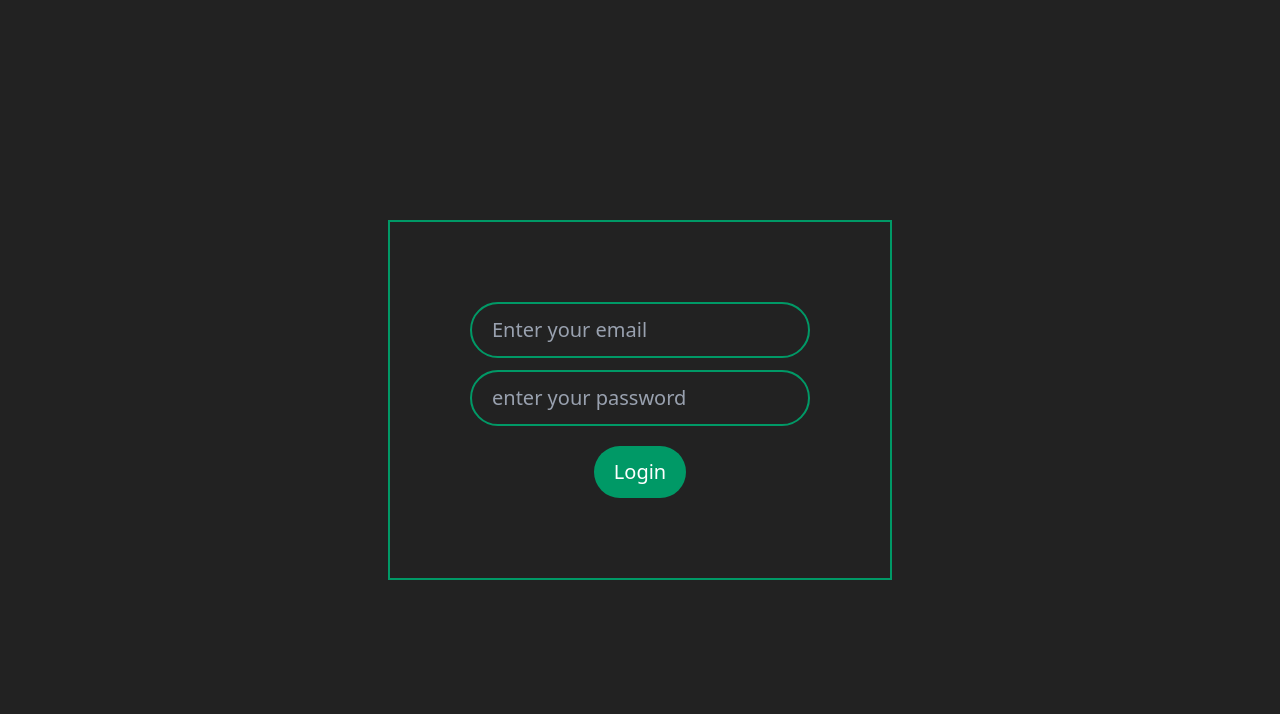
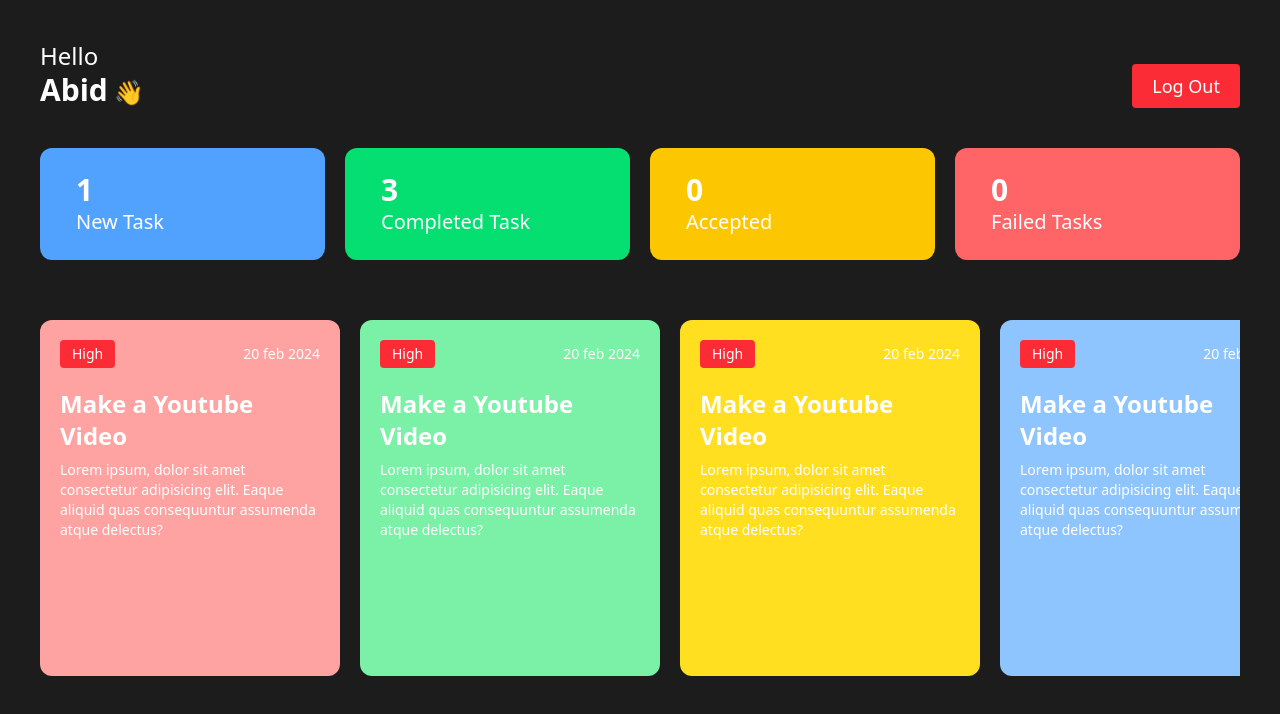
Before and after one commit to abidsarkar/Employee-Managemet-System-MERN-Stack, a React (Vite) app: page / in a window 1280 px wide. Shown: the top 714 px of the page. Built offline with nearby package versions, Linux system fonts and the light colour scheme.

Commit message:
demo employeeDashboard and task is done

```diff
--- a/src/App.jsx
+++ b/src/App.jsx
@@ -1,13 +1,15 @@
 
 import './App.css'
 import Login from './components/Auth/Login'
+import EmployeeDashboard from './components/DashBoard/EmployeeDashboard'
 
 function App() {
 
 
   return (
     <>
-      <Login/>
+      {/* <Login/>  */}
+      <EmployeeDashboard/>
     </>
   )
 }
--- a/src/components/DashBoard/EmployeeDashboard.jsx
+++ b/src/components/DashBoard/EmployeeDashboard.jsx
@@ -0,0 +1,16 @@
+import React from "react";
+import Header from "../Other/Header";
+import TaskListNumber from "../Other/TaskListNumber";
+import TaskList from "../TaskList/TaskList";
+
+const EmployeeDashboard = () => {
+  return (
+    <div className="p-10 bg-[#1C1C1C] h-screen">
+      <Header />
+      <TaskListNumber/>
+      <TaskList/>
+    </div>
+  );
+};
+
+export default EmployeeDashboard;
--- /dev/null
+++ b/src/components/Other/Header.jsx
@@ -0,0 +1,16 @@
+import React from "react";
+
+const Header = () => {
+  return (
+    <div className="flex items-end justify-between text-white">
+      <h1 className="text-2xl font-medium">
+        Hello <br /> <span className="text-3xl font-semibold">Abid</span> 👋
+      </h1>
+      <button className="bg-red-500 text-lg font-medium text-white px-5 py-2 rounded-sm">
+        Log Out
+      </button>
+    </div>
+  );
+};
+
+export default Header;
--- /dev/null
+++ b/src/components/Other/TaskListNumber.jsx
@@ -0,0 +1,26 @@
+import React from "react";
+
+const TaskListNumber = () => {
+  return (
+    <div className="flex screen justify-between gap-5 mt-10 text-white">
+      <div className="px-9 py-6 rounded-xl  w-[45%] bg-blue-400">
+        <h2 className="text-3xl font-semibold">1</h2>
+        <h3 className="text-xl font-medium">New Task</h3>
+      </div>
+      <div className="px-9 py-6 rounded-xl  w-[45%] bg-green-400">
+        <h2 className="text-3xl font-semibold">3</h2>
+        <h3 className="text-xl font-medium">Completed Task</h3>
+      </div>
+      <div className="px-9 py-6 rounded-xl  w-[45%] bg-yellow-400">
+        <h2 className="text-3xl font-semibold">0</h2>
+        <h3 className="text-xl font-medium">Accepted</h3>
+      </div>
+      <div className="px-9 py-6 rounded-xl  w-[45%] bg-red-400">
+        <h2 className="text-3xl font-semibold">0</h2>
+        <h3 className="text-xl font-medium">Failed Tasks</h3>
+      </div>
+    </div>
+  );
+};
+
+export default TaskListNumber;
--- /dev/null
+++ b/src/components/TaskList/TaskList.jsx
@@ -0,0 +1,57 @@
+import React from "react";
+
+const TaskList = () => {
+  return (
+    <div
+      id="taskList"
+      className="text-white flex overflow-x-auto items-center justify-start gap-5 flex-nowrap h-[55%] w-full py-5 mt-10 rounded-2xl"
+    >
+      <div className="flex-shrink-0 h-full w-[300px] p-5 bg-red-300 rounded-xl">
+        <div className="flex justify-between items-center">
+          <h3 className="bg-red-500 px-3 py-1 rounded-sm text-sm">High</h3>
+          <h4 className="text-sm">20 feb 2024</h4>
+        </div>
+        <h2 className="mt-5 text-2xl font-semibold">Make a Youtube Video</h2>
+        <p className="text-sm mt-2">
+          Lorem ipsum, dolor sit amet consectetur adipisicing elit. Eaque
+          aliquid quas consequuntur assumenda atque delectus?
+        </p>
+      </div>
+      <div className="flex-shrink-0 h-full w-[300px] p-5 bg-green-300 rounded-xl">
+        <div className="flex justify-between items-center">
+          <h3 className="bg-red-500 px-3 py-1 rounded-sm text-sm">High</h3>
+          <h4 className="text-sm">20 feb 2024</h4>
+        </div>
+        <h2 className="mt-5 text-2xl font-semibold">Make a Youtube Video</h2>
+        <p className="text-sm mt-2">
+          Lorem ipsum, dolor sit amet consectetur adipisicing elit. Eaque
+          aliquid quas consequuntur assumenda atque delectus?
+        </p>
+      </div>
+      <div className="flex-shrink-0 h-full w-[300px] p-5 bg-yellow-300 rounded-xl">
+        <div className="flex justify-between items-center">
+          <h3 className="bg-red-500 px-3 py-1 rounded-sm text-sm">High</h3>
+          <h4 className="text-sm">20 feb 2024</h4>
+        </div>
+        <h2 className="mt-5 text-2xl font-semibold">Make a Youtube Video</h2>
+        <p className="text-sm mt-2">
+          Lorem ipsum, dolor sit amet consectetur adipisicing elit. Eaque
+          aliquid quas consequuntur assumenda atque delectus?
+        </p>
+      </div>
+      <div className="flex-shrink-0 h-full w-[300px] p-5 bg-blue-300 rounded-xl">
+        <div className="flex justify-between items-center">
+          <h3 className="bg-red-500 px-3 py-1 rounded-sm text-sm">High</h3>
+          <h4 className="text-sm">20 feb 2024</h4>
+        </div>
+        <h2 className="mt-5 text-2xl font-semibold">Make a Youtube Video</h2>
+        <p className="text-sm mt-2">
+          Lorem ipsum, dolor sit amet consectetur adipisicing elit. Eaque
+          aliquid quas consequuntur assumenda atque delectus?
+        </p>
+      </div>
+    </div>
+  );
+};
+
+export default TaskList;
--- a/src/index.css
+++ b/src/index.css
@@ -3,3 +3,6 @@
 body{
     background: #222;
 }
+#taskList::-webkit-scrollbar{
+display: none;
+}
```
